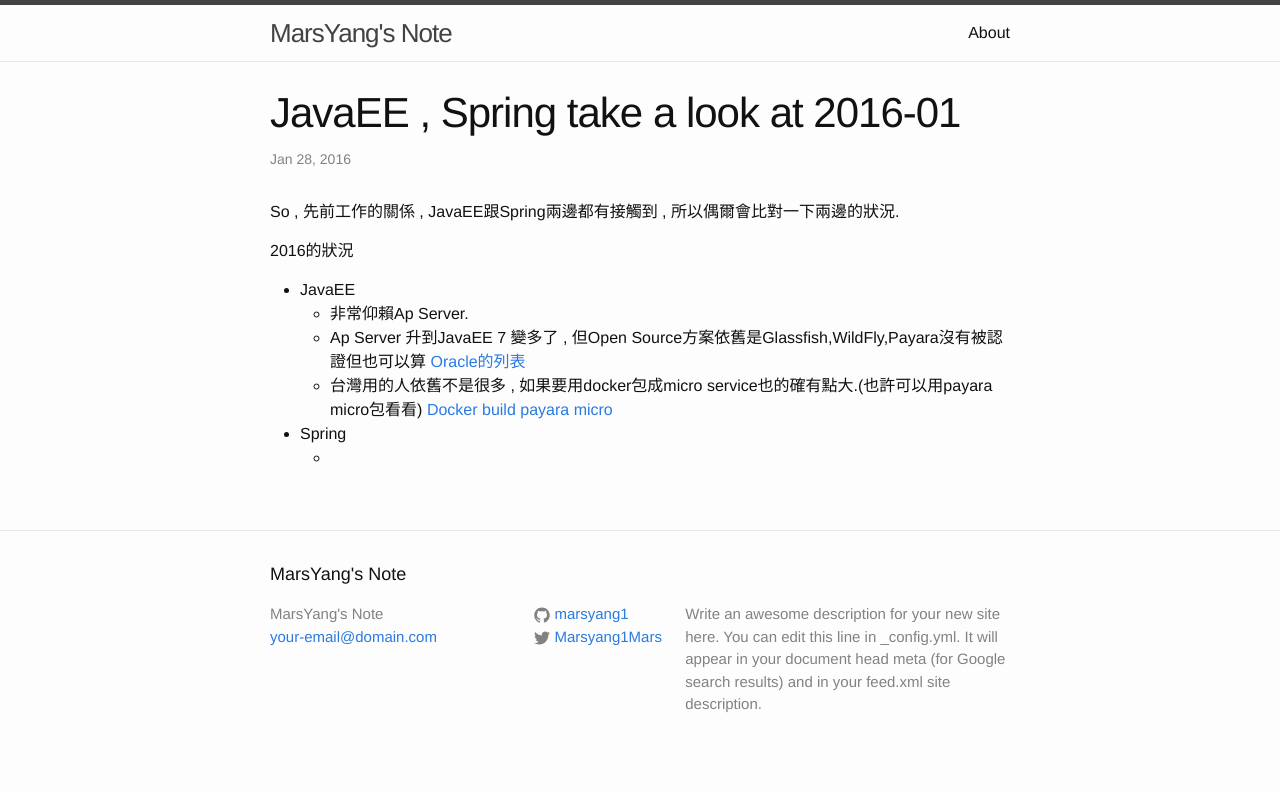
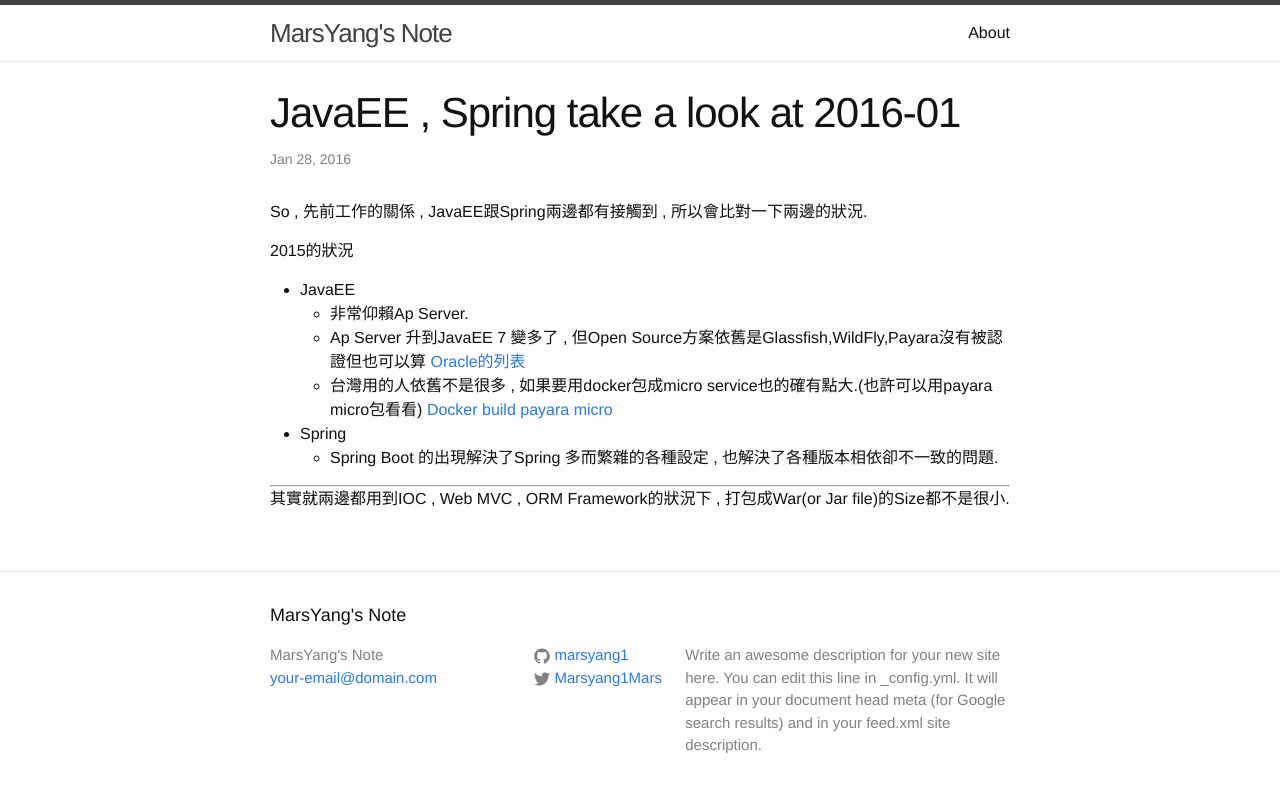
Before and after one commit to marsyang1/marsyang1.github.io, a Jekyll site: the page built from _posts/2016-01-28-javaee-spring.markdown, in a window 1280 px wide. Shown: the top 792 px of the page. Built offline with Jekyll 4.4.1, drawn with Linux system fonts in a browser that asks for light colours; Markdown is read by kramdown in place of the engine named in the settings.

Commit message:
Update 2016-01-28-javaee-spring.markdown

```diff
--- a/_posts/2016-01-28-javaee-spring.markdown
+++ b/_posts/2016-01-28-javaee-spring.markdown
@@ -6,9 +6,9 @@ categories: javaee
 tags: [javaee, spring]
 ---
 
-So , 先前工作的關係 , JavaEE跟Spring兩邊都有接觸到 , 所以偶爾會比對一下兩邊的狀況.
+So , 先前工作的關係 , JavaEE跟Spring兩邊都有接觸到 , 所以會比對一下兩邊的狀況.
 
-2016的狀況
+2015的狀況
 
 * JavaEE
     * 非常仰賴Ap Server.
@@ -16,4 +16,8 @@ So , 先前工作的關係 , JavaEE跟Spring兩邊都有接觸到 , 所以偶爾
     * 台灣用的人依舊不是很多 , 如果要用docker包成micro service也的確有點大.(也許可以用payara micro包看看)
      [Docker build payara micro](http://blog.payara.fish/docker-build-scripts-images-now-available-for-payara-server)
 * Spring
-    *
+    * Spring Boot 的出現解決了Spring 多而繁雜的各種設定 , 也解決了各種版本相依卻不一致的問題.
+
+----
+
+其實就兩邊都用到IOC , Web MVC , ORM Framework的狀況下 , 打包成War(or Jar file)的Size都不是很小.
```
